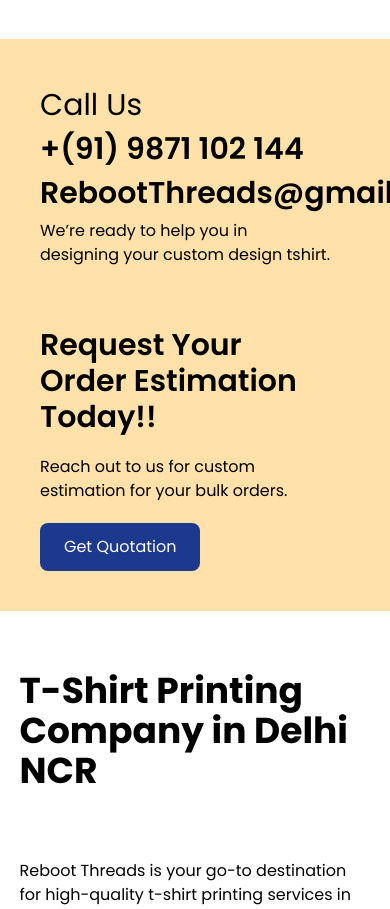
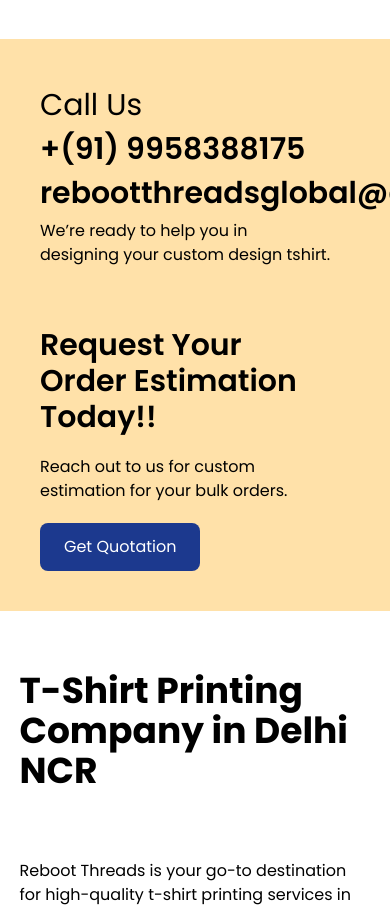
Before and after one commit to om-sairaj-rout/Reboot-Threads, a React (Vite) app in the folder Frontend/: page / in a window 390 px wide. Shown: the part 10720-11629 px from the top of the page. Built offline with nearby package versions, Linux system fonts and the light colour scheme; no server answers.

Commit message:
phone no. and gmail changes

```diff
--- a/Frontend/src/components/BulkOrder.jsx
+++ b/Frontend/src/components/BulkOrder.jsx
@@ -5,9 +5,9 @@
     <div className="w-full h-auto bg-[#404752] p-10 flex flex-col lg:flex-row items-center justify-around gap-10">
       <h1 className="text-2xl font-bold text-[#F1F6FC]/50">For Bulk Order</h1>
       <div className="w-full lg:w-[60%] h-full flex flex-col sm:flex-row items-center justify-center gap-5 sm:gap-15 text-[#F1F6FC]/50">
-        <p className="text-2xl font-semibold">+(91) 987 110 2144</p>
+        <p className="text-2xl font-semibold">+(91) 9958388175</p>
         <span className="hidden sm:block text-2xl font-semibold">|</span>
-        <p className="text-2xl font-semibold">RebootThreads@gmail.com</p>
+        <p className="text-2xl font-semibold">rebootthreadsglobal@gmail.com</p>
       </div>
     </div>
   );
--- a/Frontend/src/routes/GetQuotation.jsx
+++ b/Frontend/src/routes/GetQuotation.jsx
@@ -210,7 +210,7 @@
               </div>
               <div className="h-full w-[80%]">
                 <h1 className="text-2xl font-semibold">Call Us</h1>
-                <p> +91 9871 102 144 </p>
+                <p> +91 9958388175 </p>
               </div>
             </div>
             <div className="w-full h-1/2 flex">
@@ -219,7 +219,7 @@
               </div>
               <div className="h-full w-[80%]">
                 <h1 className="text-2xl font-semibold">Email Us</h1>
-                <p>RebootThreads@gmail.com</p>
+                <p>rebootthreadsglobal@gmail.com</p>
               </div>
             </div>
           </div>
--- a/Frontend/src/routes/Home.jsx
+++ b/Frontend/src/routes/Home.jsx
@@ -526,7 +526,7 @@
           viewport={{ once: true }}
           transition={{duration: 0.8, ease: "easeInOut"}}
           className="text-3xl sm:text-4xl font-semibold">
-            +(91) 9871 102 144
+            +(91) 9958388175
           </motion.h1>
           <motion.h1
           initial = {{opacity:0, y: -20}}
@@ -534,7 +534,7 @@
           viewport={{ once: true }}
           transition={{duration: 0.8, ease: "easeInOut"}}
           className="text-3xl sm:text-4xl font-semibold py-2 lg:py-5">
-            RebootThreads@gmail.com
+            rebootthreadsglobal@gmail.com
           </motion.h1>
           <motion.p
           initial = {{opacity:0, y: -20}}
@@ -813,7 +813,7 @@
             high-quality karol bagh t shirt printing, Cotton T shirt Printing in
             Karol Bagh and hoodie printing solutions tailored to your needs. Now
             find the contact no of custom professional t shirt printing in
-            Delhi, Noida – Call at +91-9871102144
+            Delhi, Noida – Call at +91-9958388175
           </p>
         </div>
       </div>
```
